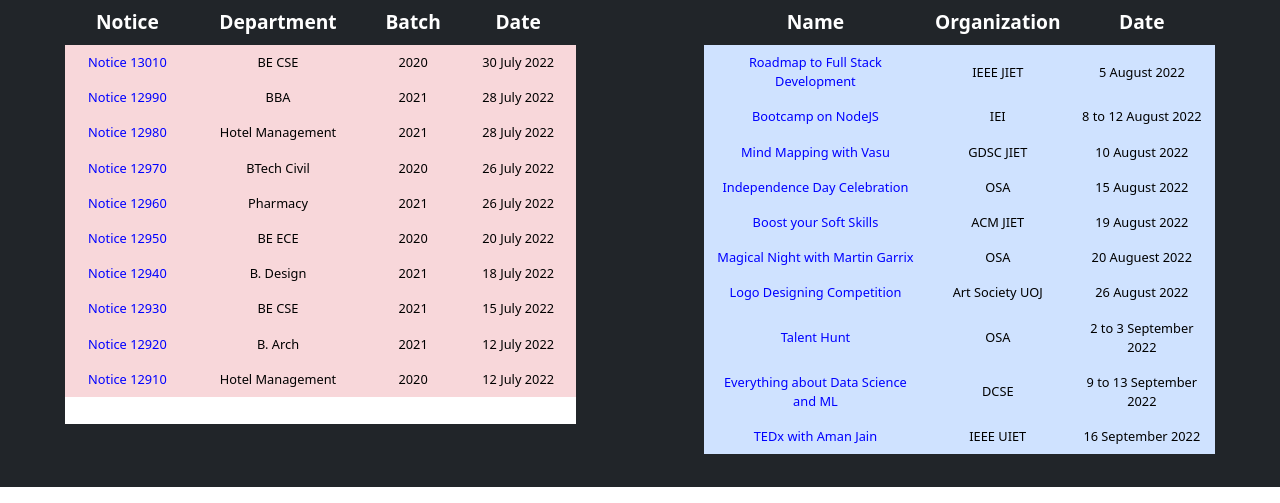
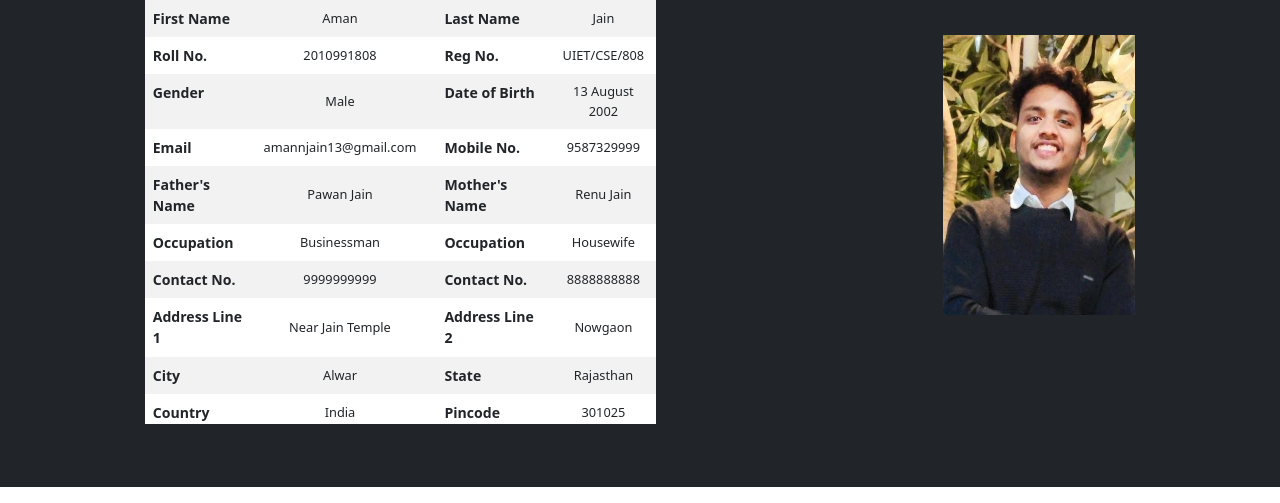
Before and after one commit to amannjain/UniversityERP, a plain HTML site: page index.html in a window 1280 px wide. Shown: the part 297-800 px from the top of the page. Drawn offline with nearby package versions, Linux system fonts and the light colour scheme.

Commit message:
Personal Details Page Ready

```diff
--- a/CSS/style.css
+++ b/CSS/style.css
@@ -4,7 +4,7 @@ li{
     font-weight: bold;
     font-size: 20px;
 }
-#mid_section {
+#main_page {
     height:78vh;
     width:100vw;
     position:absolute;
@@ -35,7 +35,7 @@ li{
 .table{
     font-size: 1vw;
 }
-th{
+.main_page_navbars{
     text-align:center;
     font-size:1.5vw;
 }
@@ -47,3 +47,11 @@ a{
     text-decoration: none;
     color:blue;
 }
+.personal_detail_headings{
+    font-size:1.1vw;
+}
+.personal_details_title{
+    margin-left:11vw;
+    font-size:2.5vw;
+    color:white
+}
--- a/index.html
+++ b/index.html
@@ -29,7 +29,7 @@
                 <ul class="dropdown-menu bg-dark">
                   <li><a class="dropdown-item bg-dark sub_menu" href="#">Personal Details</a></li>
                   <li><a class="dropdown-item bg-dark sub_menu" href="#">Academic Details</a></li>
-                  <li><a class="dropdown-item bg-dark sub_menu" href="#">Apply Duty/Medical Leave</a></li>
+                  <li><a class="dropdown-item bg-dark sub_menu" href="#">Apply Medical Leave</a></li>
                   <li><a class="dropdown-item bg-dark sub_menu" href="#">Academic Calendar</a></li>
                 </ul>
               </li>
@@ -82,17 +82,17 @@
         </ul>
   </nav>
     </section>
-    <section id="mid_section" class="bg-dark">
+    <!-- <section id="main_page" class="bg-dark">
        <div class="container-fluid content_div">
         <nav class="navbar navbar-expand-sm" style="background-color:orangered">
         <a href="#" class="heading_title navbar-brand">NOTICES</a>
       </nav>
       <table class="table table-hover table-responsive table-borderless table-danger">
         <tr style="align-items: center;">
-          <th class="table-dark">Notice</th>
-          <th class="table-dark">Department</th>
-          <th class="table-dark">Batch</th>
-          <th class="table-dark">Date</th>
+          <th class="table-dark main_page_navbars">Notice</th>
+          <th class="table-dark main_page_navbars">Department</th>
+          <th class="table-dark main_page_navbars">Batch</th>
+          <th class="table-dark main_page_navbars">Date</th>
         </tr>
         <tr class="table-danger">
           <td><a href="#">Notice 13010</a></td>
@@ -163,9 +163,9 @@
         </nav>
         <table class="table table-hover table-responsive table-borderless table-primary">
           <tr style="align-items: center;">
-            <th class="table-dark">Name</th>
-            <th class="table-dark">Organization</th>
-            <th class="table-dark">Date</th>
+            <th class="table-dark main_page_navbars">Name</th>
+            <th class="table-dark main_page_navbars">Organization</th>
+            <th class="table-dark main_page_navbars">Date</th>
           </tr>
           <tr>
             <td><a href="#">Roadmap to Full Stack Development</a></td>
@@ -219,6 +219,79 @@
           </tr>
         </table>
        </div>
-    </section>
+    </section> -->
+
+    <section id="main_page" class="bg-dark">
+      <div class="container-fluid content_div">
+        <nav class="navbar navbar-expand-sm bg-dark">
+          <a href="#" class="personal_details_title navbar-brand">Personal Details</a>
+        </nav>
+     <table class="table table-hover table-responsive table-striped table-borderless">
+       <tr>
+         <th class="personal_detail_headings">First Name</th>
+         <td>Aman</td>
+         <th class="personal_detail_headings" style="padding-left:20px">Last Name</th>
+         <td>Jain</td>
+       </tr>
+       <tr>
+        <th class="personal_detail_headings">Roll No.</th>
+        <td>2010991808</td>
+        <th class="personal_detail_headings" style="padding-left:20px">Reg No.</th>
+        <td>UIET/CSE/808</td>
+       </tr>
+       <tr>
+        <th class="personal_detail_headings">Gender</th>
+        <td>Male</td>
+        <th class="personal_detail_headings" style="padding-left:20px">Date of Birth</th>
+        <td>13 August 2002</td>
+       </tr>
+        <th class="personal_detail_headings">Email</th>
+        <td>amannjain13@gmail.com</td>
+        <th class="personal_detail_headings" style="padding-left:20px">Mobile No.</th>
+        <td>9587329999</td>
+       </tr>
+       <tr>
+        <th class="personal_detail_headings">Father's Name</th>
+        <td>Pawan Jain</td>
+        <th class="personal_detail_headings" style="padding-left:20px">Mother's Name</th>
+        <td>Renu Jain</td>
+       </tr>
+       <tr>
+        <th class="personal_detail_headings">Occupation</th>
+        <td>Businessman</td>
+        <th class="personal_detail_headings" style="padding-left:20px">Occupation</th>
+        <td>Housewife</td>
+       </tr>
+       <tr>
+        <th class="personal_detail_headings">Contact No.</th>
+         <td>9999999999</td>
+         <th class="personal_detail_headings" style="padding-left:20px">Contact No.</th>
+         <td>8888888888</td>
+       </tr>
+       <tr>
+        <th class="personal_detail_headings">Address Line 1</th>
+        <td>Near Jain Temple</td>
+        <th class="personal_detail_headings" style="padding-left:20px">Address Line 2</th>
+        <td>Nowgaon</td>
+       </tr>
+       <tr>
+        <th class="personal_detail_headings">City</th>
+        <td>Alwar</td>
+        <th class="personal_detail_headings" style="padding-left:20px">State</th>
+        <td>Rajasthan</td>
+       </tr>
+       <tr>
+        <th class="personal_detail_headings">Country</th>
+        <td>India</td>
+        <th class="personal_detail_headings" style="padding-left:20px">Pincode</th>
+        <td>301025</td>
+       </tr>
+     </table>
+      </div>
+
+      <div class="container-fluid content_div" style="height:35vh;width:15vw">
+     <img src="Images/2010991808.jpg" alt="student_photo" style="height:35vh;width:15vw">
+      </div>
+   </section>
 </body>
 </html>
```
Also changed, not shown: Images/2010991808.jpg (added).
